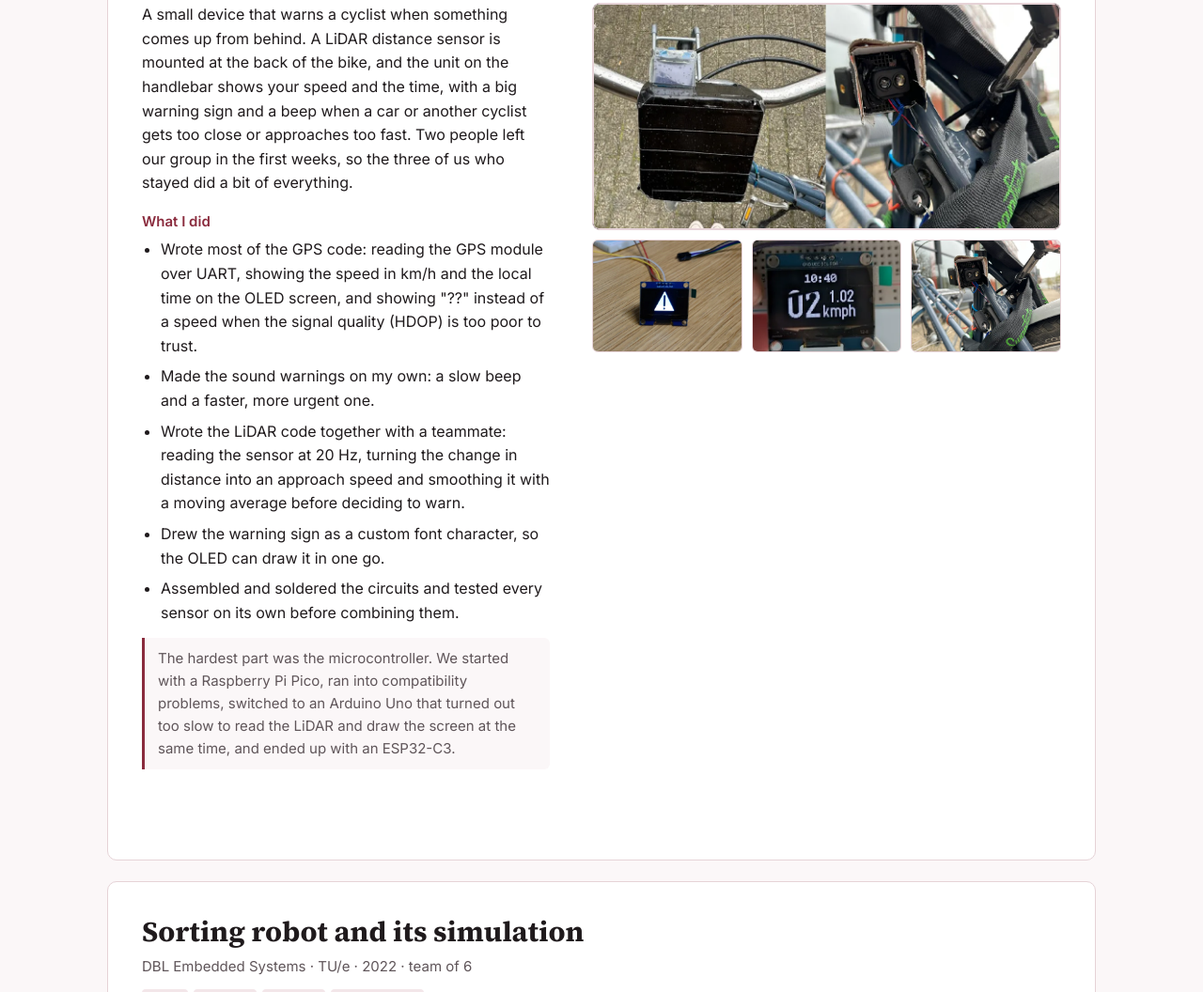
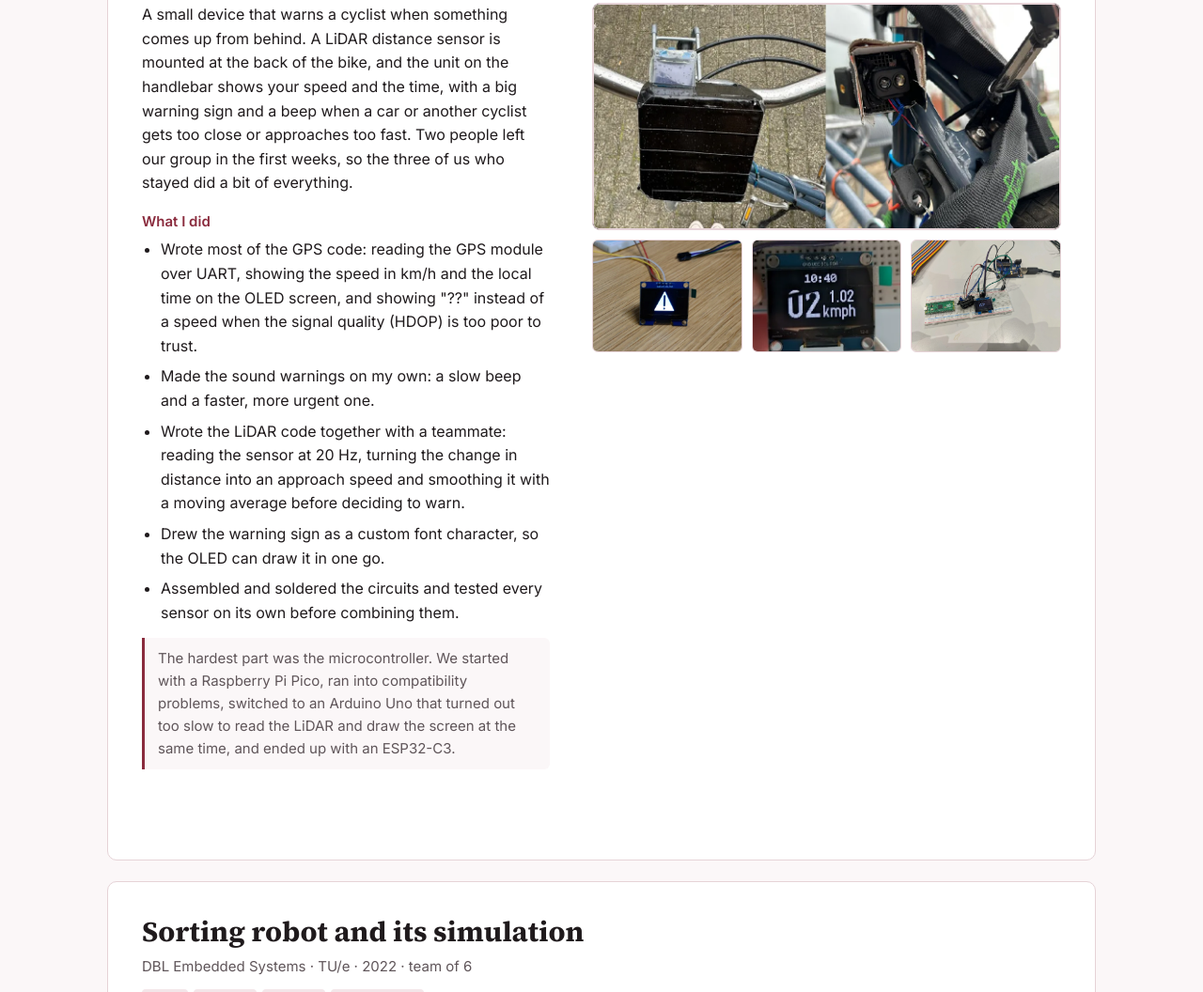
Before and after one commit to AngelovaM2/AngelovaM2.github.io, a plain HTML site: page index.html in a window 1280 px wide. Shown: the part 2557-3613 px from the top of the page at 94% size. Drawn offline with Linux system fonts and the light colour scheme.

Commit message:
Update index.html

```diff
--- a/index.html
+++ b/index.html
@@ -292,7 +292,7 @@ dialog button{position:fixed;top:14px;right:18px;min-width:44px;min-height:44px;
     <div class="thumbs">
      <button data-full="assets/media/blindspot-oled-warning.webp" data-cap="The warning sign on the OLED screen"><img src="assets/media/blindspot-oled-warning.webp" alt="Warning triangle on the OLED screen" loading="lazy"></button>
      <button data-full="assets/media/blindspot-gps-speed.webp" data-cap="GPS speed and time on the OLED screen"><img src="assets/media/blindspot-gps-speed.webp" alt="OLED screen showing time and speed" loading="lazy"></button>
-     <button data-full="assets/media/blindspot-lidar-mount.webp" data-cap="The LiDAR sensor in its case at the back of the bike"><img src="assets/media/blindspot-lidar-mount.webp" alt="LiDAR sensor mounted on the bicycle frame" loading="lazy"></button>
+     <button data-full="assets/media/blindspot-circuit.webp" data-cap="Circuit test"><img src="assets/media/blindspot-circuit.webp" alt="Testing the circuit" loading="lazy"></button>
     </div>
    </div>
   </div>
```
